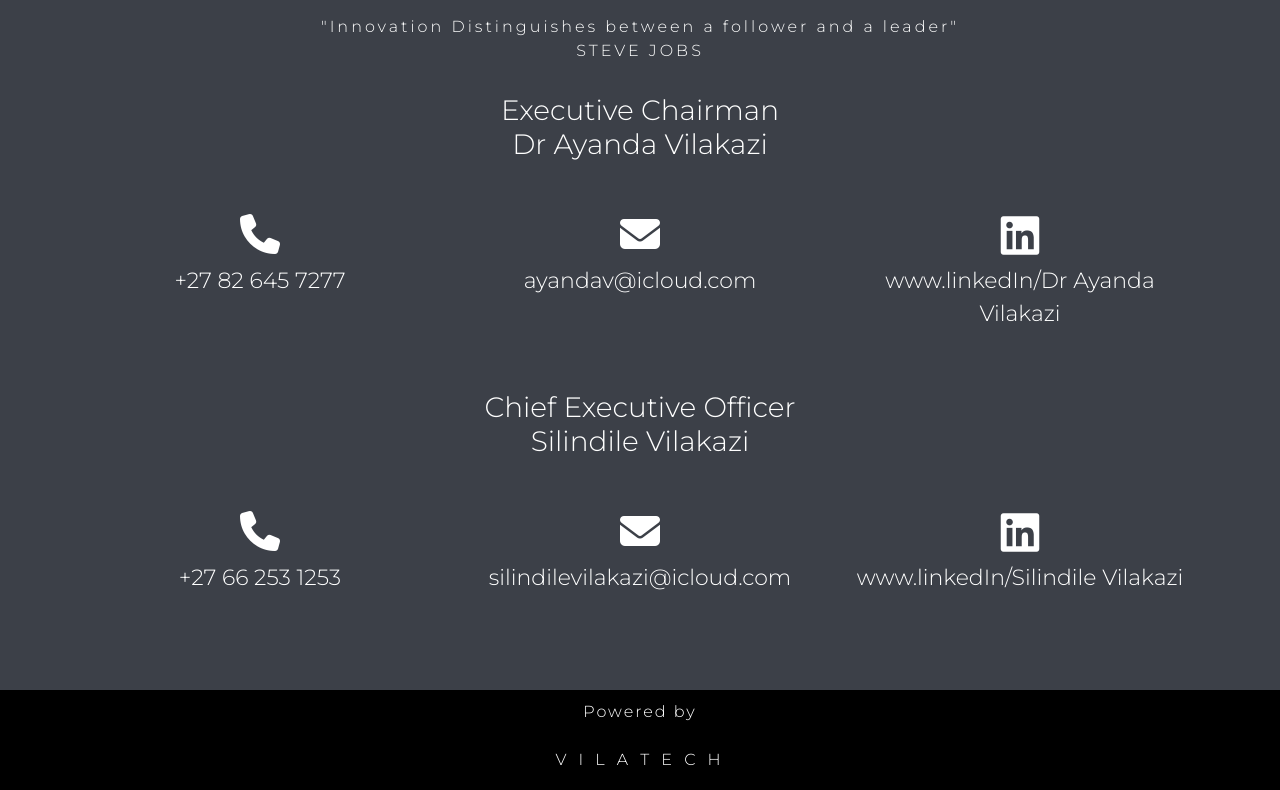
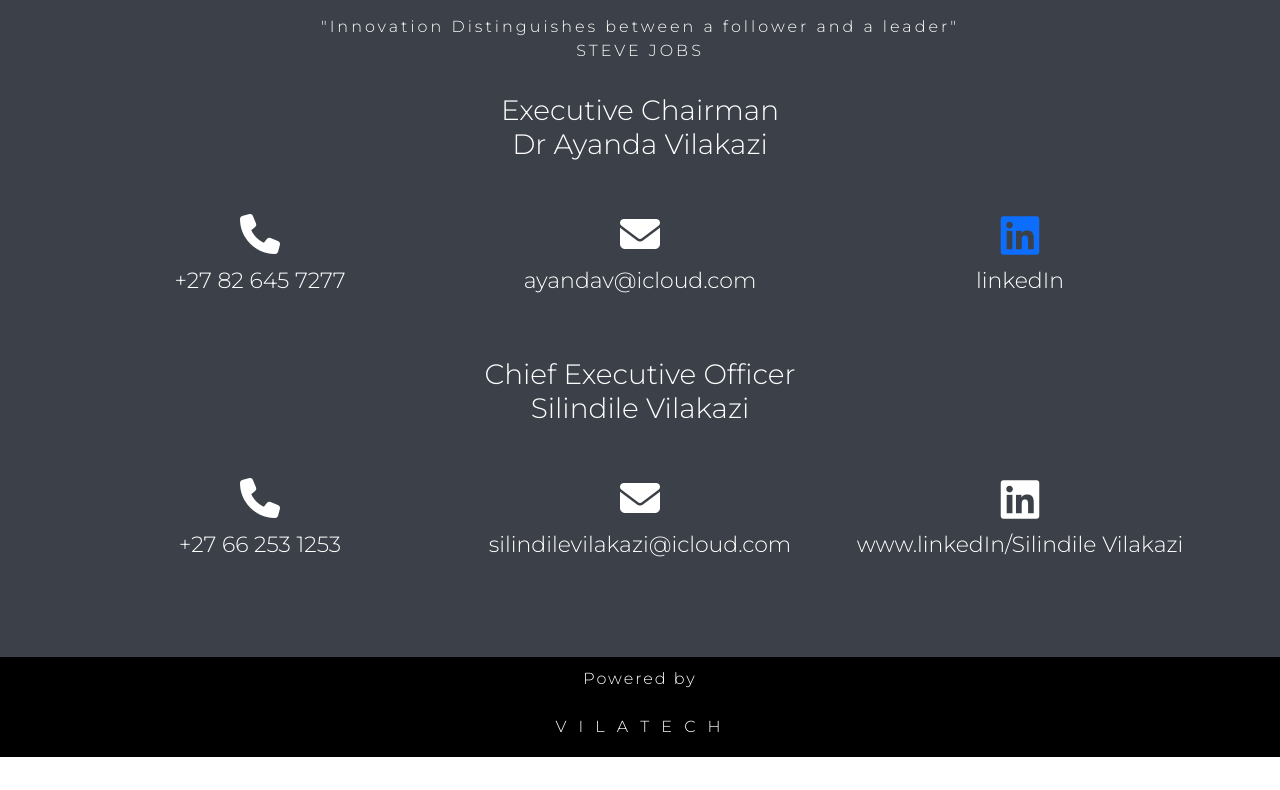
Before and after one commit to ayandajr/LAMA-DEMO, a plain HTML site: page ProductsAndServices.html in a window 1280 px wide. Shown: the part 3524-4314 px from the top of the page. After the commit the page ends 4281 px from the top, so only its background shows below. Drawn offline with nearby package versions, Linux system fonts and the light colour scheme.

Commit message:
Tenth commit

```diff
--- a/ProductsAndServices.html
+++ b/ProductsAndServices.html
@@ -212,8 +212,8 @@
                             <p>ayandav@icloud.com</p>
                         </div>
                         <div class="col-md-4">
-                            <i class="fa-brands fa-linkedin fa-2x profile-icon"></i>
-                            <p>www.linkedIn/Dr Ayanda Vilakazi</p>
+                            <a href="https://www.linkedin.com/in/ayanda-vilakazi/"><i class="fa-brands fa-linkedin fa-2x profile-icon"></i></a>
+                            <p>linkedIn</p>
                         </div>
                     </div>
                     <h3 class = "contact-person-one">Chief Executive Officer <br> <span>Silindile Vilakazi</span></h3>
```
Also changed, not shown: aboutUs.html (+2 -2 lines), humanCapital.html (+2 -2 lines), index.html (+2 -2 lines).
